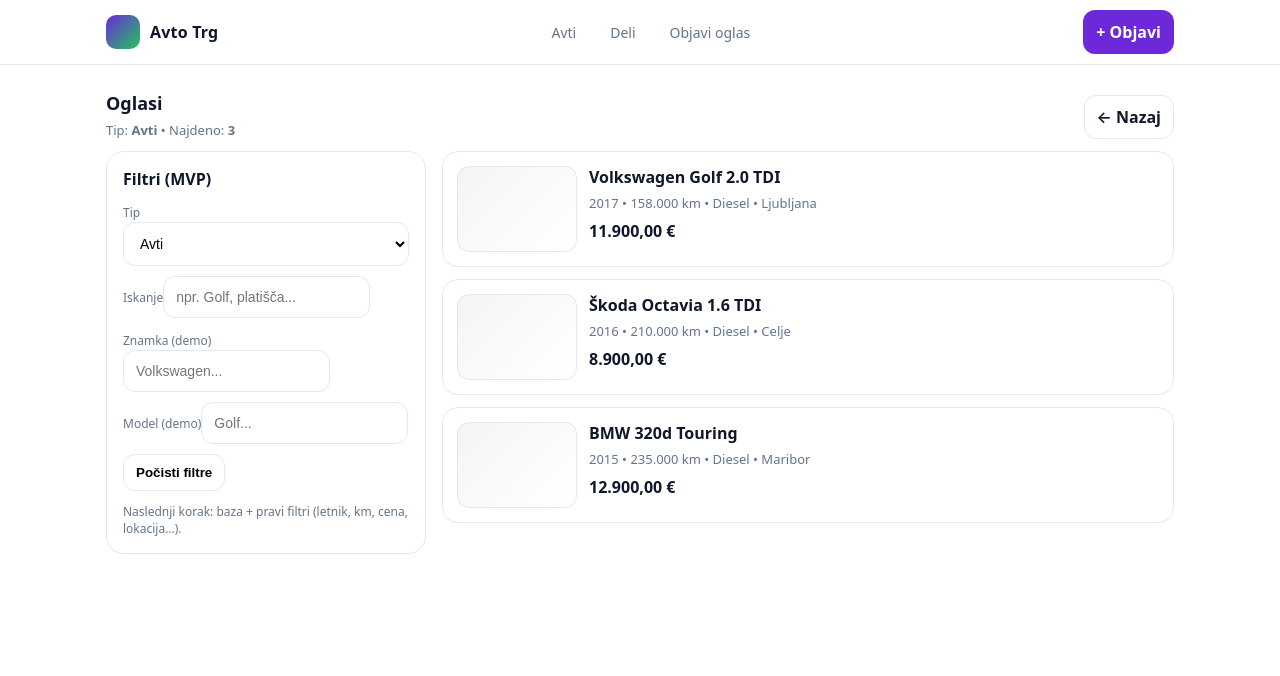
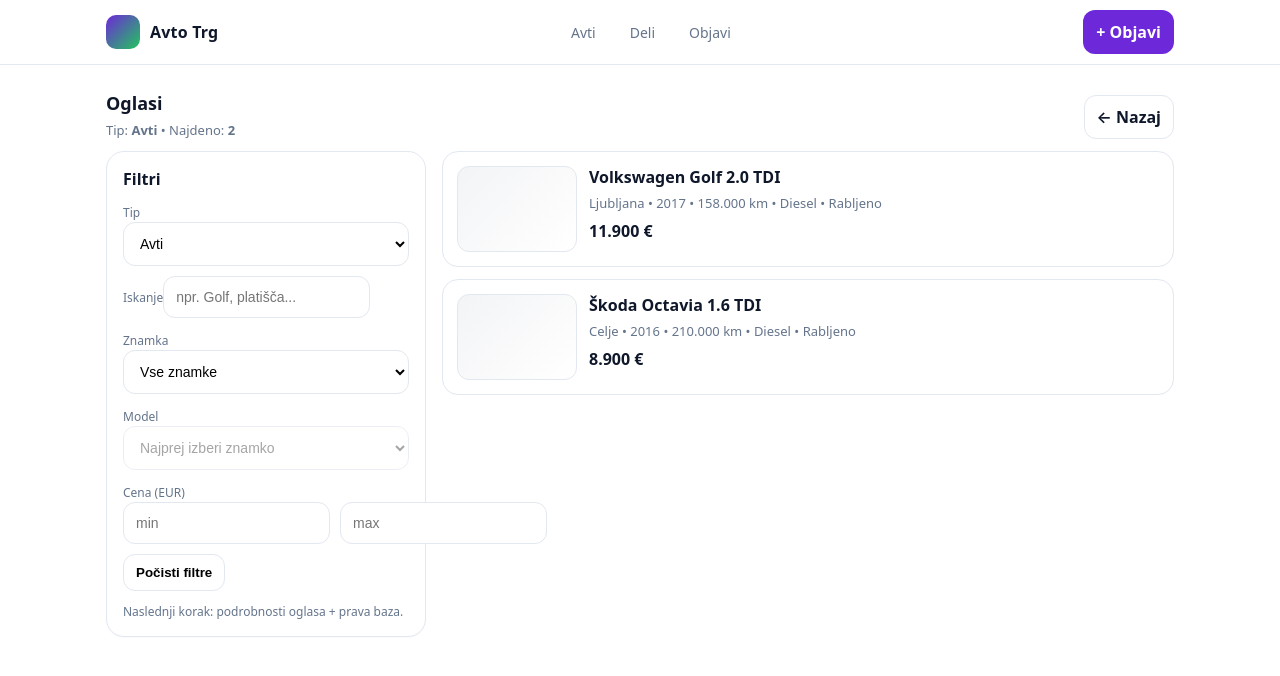
Before and after one commit to nikolaz749/avto-trg, a Next.js app: page /oglasi in a window 1280 px wide. Shown: the top 676 px of the page. Built offline with nearby package versions, Linux system fonts and the light colour scheme.

Commit message:
Level 2: listings + detail page working

```diff
--- /dev/null
+++ b/src/app/lib/listings.js
@@ -0,0 +1,38 @@
+export const LISTINGS = [
+  {
+    id: "a1",
+    type: "avti",
+    title: "Volkswagen Golf 2.0 TDI",
+    price: 11900,
+    location: "Ljubljana",
+    year: 2017,
+    km: 158000,
+    fuel: "Diesel",
+    make: "Volkswagen",
+    model: "Golf",
+    condition: "Rabljeno",
+  },
+  {
+    id: "a2",
+    type: "avti",
+    title: "Škoda Octavia 1.6 TDI",
+    price: 8900,
+    location: "Celje",
+    year: 2016,
+    km: 210000,
+    fuel: "Diesel",
+    make: "Škoda",
+    model: "Octavia",
+    condition: "Rabljeno",
+  },
+  {
+    id: "d1",
+    type: "deli",
+    title: "Platišča 18'' (5x112)",
+    price: 450,
+    location: "Kranj",
+    make: "Volkswagen",
+    model: "",
+    condition: "Rabljeno",
+  },
+];
--- a/src/app/oglasi/page.js
+++ b/src/app/oglasi/page.js
@@ -1,43 +1,64 @@
 "use client";
 
-import { useMemo } from "react";
-import { useSearchParams, useRouter } from "next/navigation";
-
-const DEMO = [
-  { id: 1, tip: "avti", title: "Volkswagen Golf 2.0 TDI", meta: "2017 • 158.000 km • Diesel • Ljubljana", price: 11900 },
-  { id: 2, tip: "avti", title: "Škoda Octavia 1.6 TDI", meta: "2016 • 210.000 km • Diesel • Celje", price: 8900 },
-  { id: 3, tip: "avti", title: "BMW 320d Touring", meta: "2015 • 235.000 km • Diesel • Maribor", price: 12900 },
-  { id: 4, tip: "deli", title: "Platišča 18'' (5x112)", meta: "Rabljeno • Dobro stanje • Kranj", price: 450 },
-  { id: 5, tip: "deli", title: "Zavorne ploščice (nove)", meta: "Novo • Univerzalno • Ljubljana", price: 35 },
-];
-
+import { useMemo, useState } from "react";
+import { useSearchParams } from "next/navigation";
+import { LISTINGS } from "../lib/listings";
+import Link from "next/link";
 function eur(n) {
-  return new Intl.NumberFormat("sl-SI", { style: "currency", currency: "EUR" }).format(n);
+  return new Intl.NumberFormat("sl-SI", {
+    style: "currency",
+    currency: "EUR",
+    maximumFractionDigits: 0,
+  }).format(n);
 }
 
 export default function OglasiPage() {
   const sp = useSearchParams();
-  const router = useRouter();
 
-  const tip = sp.get("tip") || "avti";
-  const q = sp.get("q") || "";
-  const znamka = sp.get("znamka") || "";
-  const model = sp.get("model") || "";
+  // URL parametri (če jih ni, damo default)
+  const urlTip = sp.get("tip") || "avti";
+  const urlQ = sp.get("q") || "";
 
+  // Lokalni state (da lahko filter spreminjaš brez reload)
+  const [tip, setTip] = useState(urlTip);
+  const [q, setQ] = useState(urlQ);
+  const [make, setMake] = useState("");
+  const [model, setModel] = useState("");
+  const [minPrice, setMinPrice] = useState("");
+  const [maxPrice, setMaxPrice] = useState("");
+
+  // Znamke iz baze (glede na tip)
+  const makes = useMemo(() => {
+    const set = new Set();
+    LISTINGS.filter((x) => x.type === tip).forEach((x) => {
+      if (x.make) set.add(x.make);
+    });
+    return Array.from(set).sort();
+  }, [tip]);
+
+  const models = useMemo(() => {
+    const set = new Set();
+    LISTINGS.filter((x) => x.type === tip)
+      .filter((x) => (make ? x.make === make : true))
+      .forEach((x) => {
+        if (x.model) set.add(x.model);
+      });
+    return Array.from(set).sort();
+  }, [tip, make]);
+
+  // Filtrirani rezultati
   const results = useMemo(() => {
     const qq = q.trim().toLowerCase();
-    return DEMO.filter((x) => x.tip === tip)
-      .filter((x) => (qq ? (x.title + " " + x.meta).toLowerCase().includes(qq) : true))
-      .filter((x) => (znamka ? x.title.toLowerCase().includes(znamka.toLowerCase()) : true))
-      .filter((x) => (model ? x.title.toLowerCase().includes(model.toLowerCase()) : true));
-  }, [tip, q, znamka, model]);
+    const min = minPrice ? Number(minPrice) : null;
+    const max = maxPrice ? Number(maxPrice) : null;
 
-  function setParam(key, value) {
-    const p = new URLSearchParams(sp.toString());
-    if (!value) p.delete(key);
-    else p.set(key, value);
-    router.push(`/oglasi?${p.toString()}`);
-  }
+    return LISTINGS.filter((x) => x.type === tip)
+      .filter((x) => (qq ? (x.title + " " + x.location).toLowerCase().includes(qq) : true))
+      .filter((x) => (make ? x.make === make : true))
+      .filter((x) => (model ? x.model === model : true))
+      .filter((x) => (min != null ? x.price >= min : true))
+      .filter((x) => (max != null ? x.price <= max : true));
+  }, [tip, q, make, model, minPrice, maxPrice]);
 
   return (
     <>
@@ -48,13 +69,17 @@
               <div className="logo" />
               <span>Avto Trg</span>
             </a>
+
             <nav className="navlinks">
               <a href="/oglasi?tip=avti">Avti</a>
               <a href="/oglasi?tip=deli">Deli</a>
-              <a href="/objavi">Objavi oglas</a>
+              <a href="/objavi">Objavi</a>
             </nav>
+
             <div className="actions">
-              <a className="btn btnPrimary" href="/objavi">+ Objavi</a>
+              <a className="btn btnPrimary" href="/objavi">
+                + Objavi
+              </a>
             </div>
           </div>
         </div>
@@ -74,10 +99,18 @@
 
           <div className="listGrid">
             <aside className="card">
-              <div style={{ fontWeight: 800, marginBottom: 10 }}>Filtri (MVP)</div>
+              <div style={{ fontWeight: 800, marginBottom: 10 }}>Filtri</div>
 
               <label style={{ fontSize: 12, color: "var(--muted)" }}>Tip</label>
-              <select className="select" value={tip} onChange={(e) => setParam("tip", e.target.value)}>
+              <select
+                className="select"
+                value={tip}
+                onChange={(e) => {
+                  setTip(e.target.value);
+                  setMake("");
+                  setModel("");
+                }}
+              >
                 <option value="avti">Avti</option>
                 <option value="deli">Deli</option>
               </select>
@@ -85,43 +118,101 @@
               <div style={{ height: 10 }} />
 
               <label style={{ fontSize: 12, color: "var(--muted)" }}>Iskanje</label>
-              <input className="input" value={q} onChange={(e) => setParam("q", e.target.value)} placeholder="npr. Golf, platišča..." />
-
-              {tip === "avti" && (
-                <>
-                  <div style={{ height: 10 }} />
-                  <label style={{ fontSize: 12, color: "var(--muted)" }}>Znamka (demo)</label>
-                  <input className="input" value={znamka} onChange={(e) => setParam("znamka", e.target.value)} placeholder="Volkswagen..." />
+              <input
+                className="input"
+                value={q}
+                onChange={(e) => setQ(e.target.value)}
+                placeholder="npr. Golf, platišča..."
+              />
 
               <div style={{ height: 10 }} />
-                  <label style={{ fontSize: 12, color: "var(--muted)" }}>Model (demo)</label>
-                  <input className="input" value={model} onChange={(e) => setParam("model", e.target.value)} placeholder="Golf..." />
-                </>
-              )}
+
+              <label style={{ fontSize: 12, color: "var(--muted)" }}>Znamka</label>
+              <select
+                className="select"
+                value={make}
+                onChange={(e) => {
+                  setMake(e.target.value);
+                  setModel("");
+                }}
+              >
+                <option value="">Vse znamke</option>
+                {makes.map((m) => (
+                  <option key={m} value={m}>
+                    {m}
+                  </option>
+                ))}
+              </select>
 
               <div style={{ height: 10 }} />
-              <button className="btn" onClick={() => router.push(`/oglasi?tip=${tip}`)}>
+
+              <label style={{ fontSize: 12, color: "var(--muted)" }}>Model</label>
+              <select
+                className="select"
+                value={model}
+                onChange={(e) => setModel(e.target.value)}
+                disabled={!make}
+              >
+                <option value="">{make ? "Vsi modeli" : "Najprej izberi znamko"}</option>
+                {models.map((m) => (
+                  <option key={m} value={m}>
+                    {m}
+                  </option>
+                ))}
+              </select>
+
+              <div style={{ height: 10 }} />
+
+              <label style={{ fontSize: 12, color: "var(--muted)" }}>Cena (EUR)</label>
+              <div className="grid2">
+                <input className="input" value={minPrice} onChange={(e) => setMinPrice(e.target.value)} placeholder="min" />
+                <input className="input" value={maxPrice} onChange={(e) => setMaxPrice(e.target.value)} placeholder="max" />
+              </div>
+
+              <div style={{ height: 10 }} />
+              <button
+                className="btn"
+                onClick={() => {
+                  setQ("");
+                  setMake("");
+                  setModel("");
+                  setMinPrice("");
+                  setMaxPrice("");
+                }}
+              >
                 Počisti filtre
               </button>
 
               <p className="smallMuted">
-                Naslednji korak: baza + pravi filtri (letnik, km, cena, lokacija…).
+                Naslednji korak: podrobnosti oglasa + prava baza.
               </p>
             </aside>
 
             <section style={{ display: "grid", gap: 12 }}>
         {results.map((x) => (
-                <div className="item" key={x.id}>
+  <Link
+    href={`/oglasi/${x.id}`}
+    key={x.id}
+    style={{ textDecoration: "none", color: "inherit" }}
+  >
+    <div className="item">
       <div className="thumb" />
       <div>
         <p className="itemTitle">{x.title}</p>
-                    <p className="itemMeta">{x.meta}</p>
+        <p className="itemMeta">
+          {x.location}
+          {x.year ? ` • ${x.year}` : ""}
+          {x.km ? ` • ${x.km.toLocaleString("sl-SI")} km` : ""}
+          {x.fuel ? ` • ${x.fuel}` : ""}
+          {x.condition ? ` • ${x.condition}` : ""}
+        </p>
         <div className="price">{eur(x.price)}</div>
       </div>
     </div>
+  </Link>
 ))}
 
-              {results.length === 0 && <div className="card">Ni zadetkov. Poskusi spremeniti iskanje ali filtre.</div>}
+              {results.length === 0 && <div className="card">Ni zadetkov. Poskusi spremeniti filtre.</div>}
             </section>
           </div>
         </div>
```
Also changed, not shown: src/app/oglasi/[id]/page.js (added, +102 -0 lines). Lines whose indentation alone changed are shown as unchanged.
